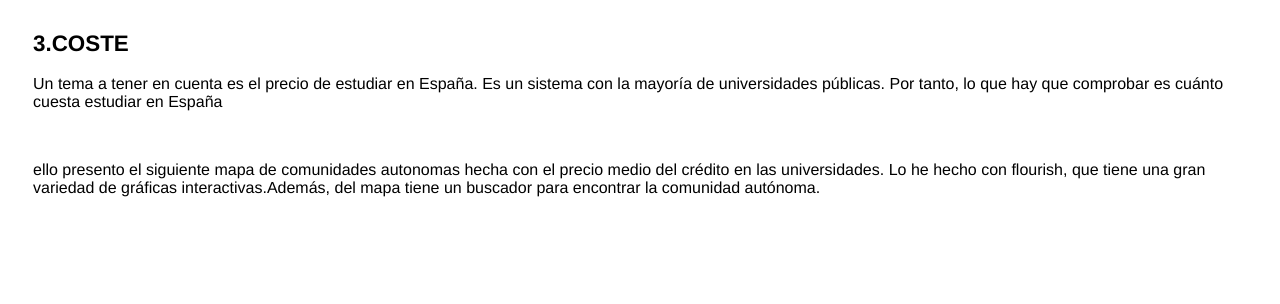
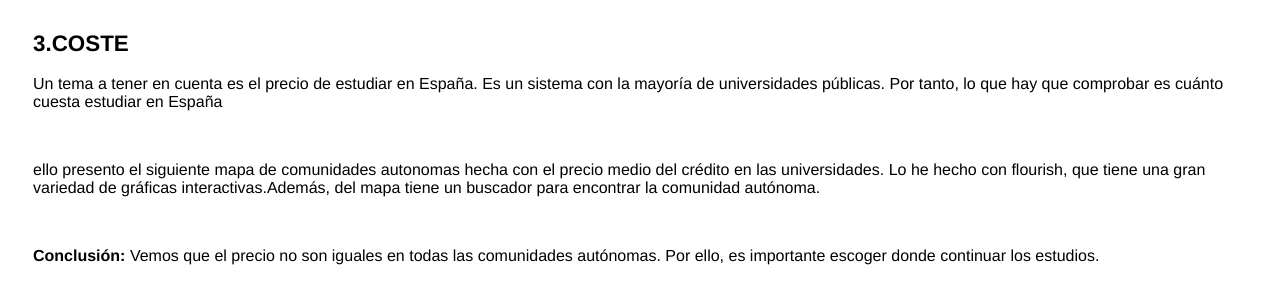
Before and after one commit to molgrecia/seminario-07-MIBIG, a website: page index.html in a window 1280 px wide. Shown: the part 2891-3195 px from the top of the page. Before the commit the page ends 3147 px from the top, so only its background shows below. Drawn offline with nearby package versions, Linux system fonts and the light colour scheme; a script that the page names is missing.

Commit message:
1 file modified

```diff
--- a/index.html
+++ b/index.html
@@ -104,7 +104,7 @@ Mi objetivo es comunicar que merece la pena estudiar en España, sin embargo, ha
   <h2>3.Coste</h2>
     <p>Un tema a tener en cuenta es el precio de estudiar en España. Es un sistema con la mayoría de universidades públicas. Por tanto, lo que hay que comprobar es cuánto cuesta estudiar en España</p> <br>
     <p> ello presento el siguiente mapa de comunidades autonomas hecha con el precio medio del crédito en las universidades. Lo he hecho con flourish, que tiene una gran variedad de gráficas interactivas.Además, del mapa tiene un buscador para encontrar la comunidad autónoma.</p> <br>
-
+  <p><strong> Conclusión: </strong> Vemos que el precio no son iguales en todas las comunidades autónomas. Por ello, es importante escoger donde continuar los estudios.
   <div class="flourish-embed flourish-map" data-src="visualisation/2045424" data-url="https://flo.uri.sh/visualisation/2045424/embed"><script src="https://public.flourish.studio/resources/embed.js"></script></div>
 
 
```
